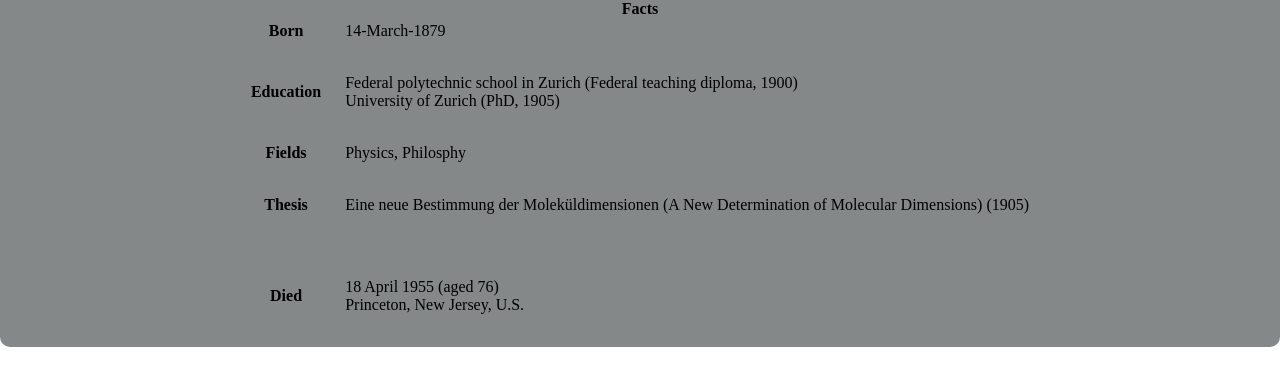
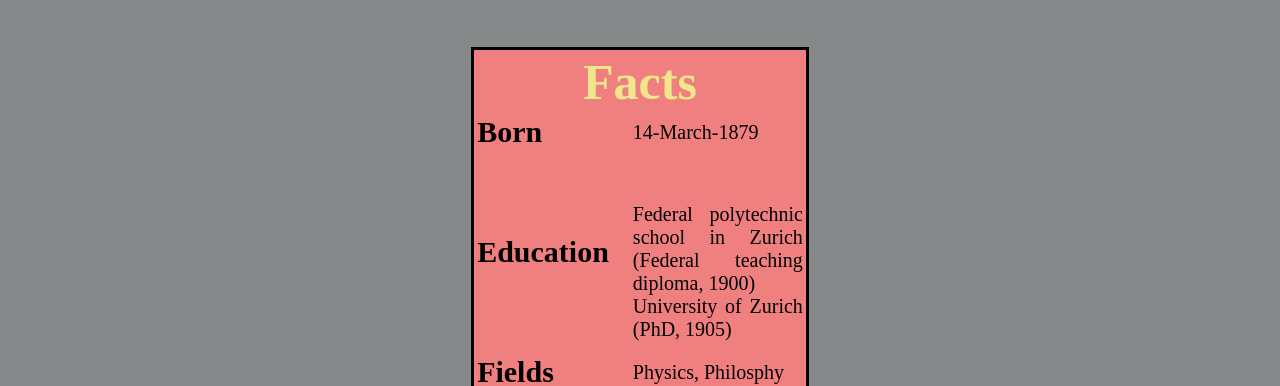
Before and after one commit to shubh045/Training, a website: page June-7/Tribute.html in a window 1280 px wide. Shown: the part 420-806 px from the top of the page. Drawn offline with Linux system fonts and the light colour scheme.

Commit message:
styled table items

```diff
--- a/June-7/Tribute.css
+++ b/June-7/Tribute.css
@@ -105,10 +105,14 @@
     display: flex;
     flex-wrap: wrap;
      position: relative;
-    right: 25px;
-    top: 30px;
+    /* right: 25px;
+    top: 30px; */
     /* max-width: 50vw; */
 
+}
+
+#education{
+    width: fit-content;
 }
 
 .p{
@@ -122,3 +126,41 @@
     font-size: 30px;
 
 }
+
+.table{
+    text-align: justify;
+  word-wrap: break-word;
+margin-top: 50px;
+  border: solid;
+  width: 60px;
+  background-color: lightcoral;
+}
+
+.fact{
+    font-size: 50px;
+    text-align: center;
+    font-weight: bolder;
+    color: khaki;
+
+}
+
+
+.head{
+    font-size: 30px;
+
+}
+
+.info{
+    margin-left: 20px;
+    font-size: 20px;
+}
+
+.tr{
+    margin-top: 50px;
+}
+
+#ed{
+    position: relative;
+    top: 20px;
+    bottom: 10px;
+}
```
